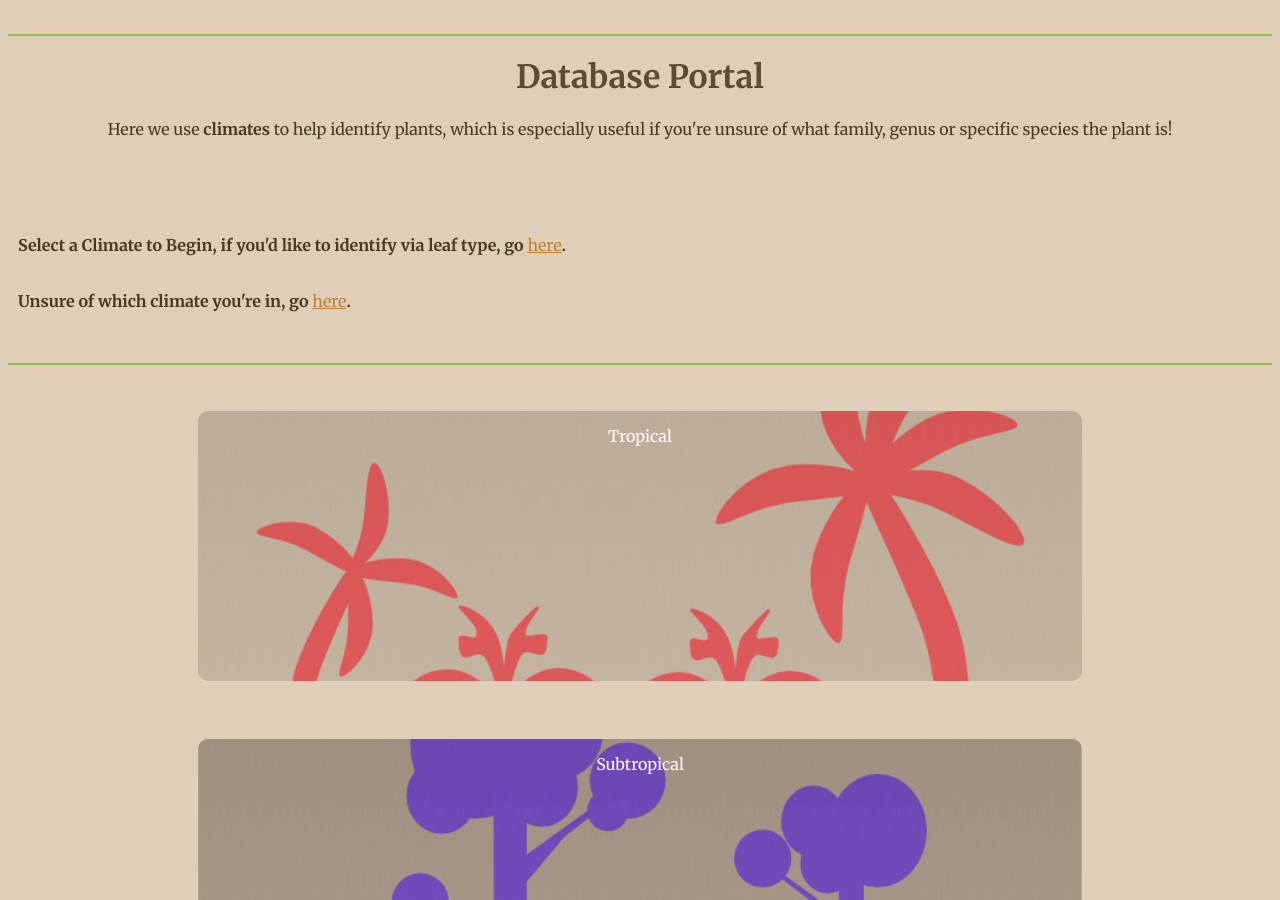
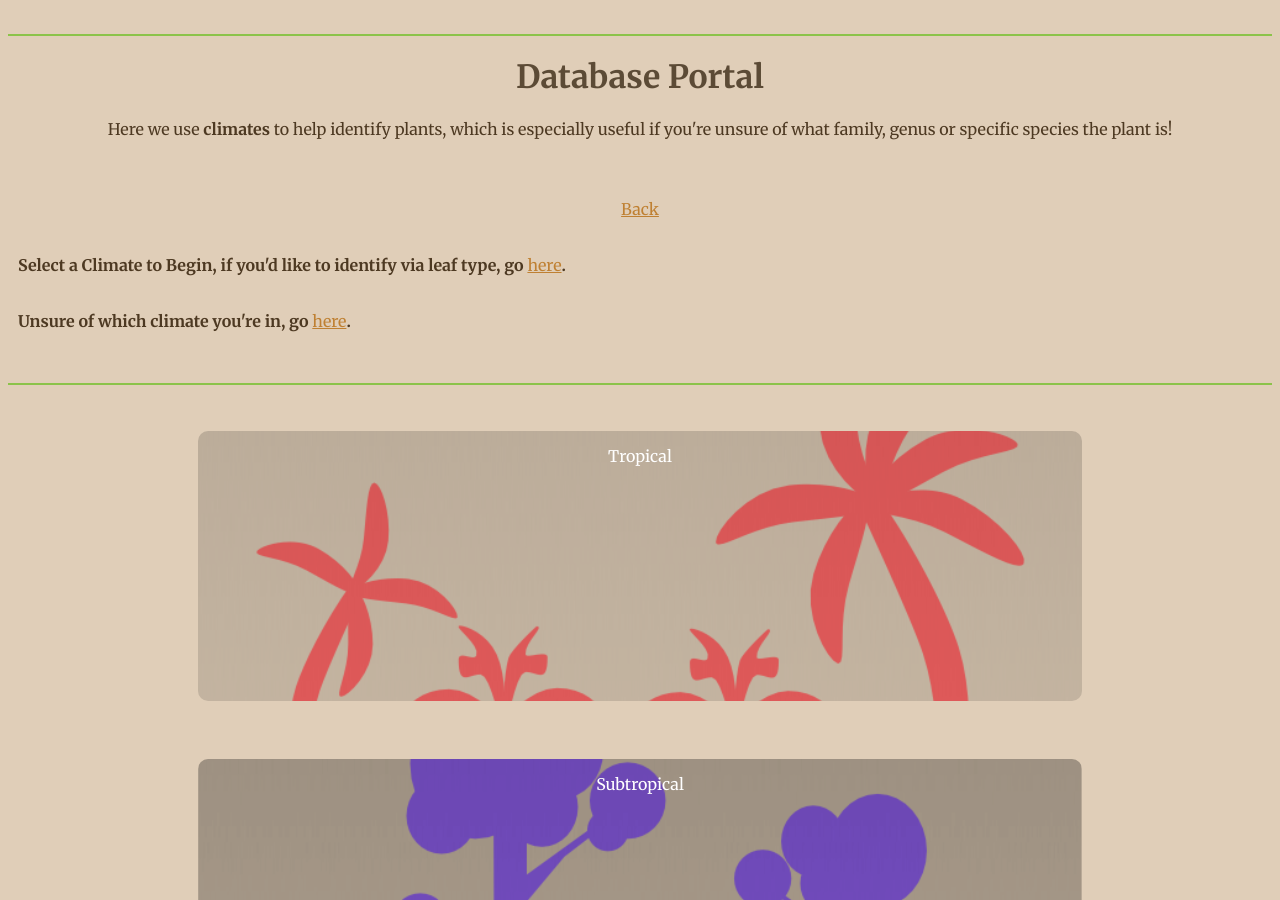
Before and after one commit to BotanyBase/botanybase.github.io, a Jekyll site: the page built from identify/index.html, in a window 1280 px wide and 900 px high. Built offline with Jekyll 4.4.1, drawn with Linux system fonts in a browser that asks for light colours.

Commit message:
Update index.html

```diff
--- a/identify/index.html
+++ b/identify/index.html
@@ -26,18 +26,18 @@ title: Identify
 <h1 style="text-align: center;">Database Portal</h1>
 <p style="text-align: center;">Here we use <b>climates</b> to help identify plants, which is especially useful if you're unsure of what family, genus or specific species the plant is!</p>
 <br>
-<p style="padding: 10px;"></p>
+<p style="padding: 10px; text-align: center;"><a href="https://botanybase.github.io">Back</a></p>
 <p style="padding: 10px;"><strong>Select a Climate to Begin, if you'd like to identify via leaf type, go <a href="/identify/leaftype">here</a>.</strong></p>
 <p style="padding: 10px;"><strong>Unsure of which climate you're in, go <a href="/identify/full">here</a>.</strong></p>
 <br>
 <hr>
 <br>
-<a class="button-box bg-1" href="identify/tropical">Tropical</a>
+<a class="button-box bg-1" href="/tropical">Tropical</a>
 <br>
-<a class="button-box bg-2" href="identify/subtropical">Subtropical</a>
+<a class="button-box bg-2" href="/subtropical">Subtropical</a>
 <br>
-<a class="button-box bg-3" href="identify/temperate.html">Temperate</a>
+<a class="button-box bg-3" href="/temperate.html">Temperate</a>
 <br>
-<a class="button-box bg-4" href="identify/alpine">Alpine</a>
+<a class="button-box bg-4" href="/alpine">Alpine</a>
 <br>
-<a class="button-box bg-5" href="identify/desert">Desert</a>
+<a class="button-box bg-5" href="/desert">Desert</a>
```
